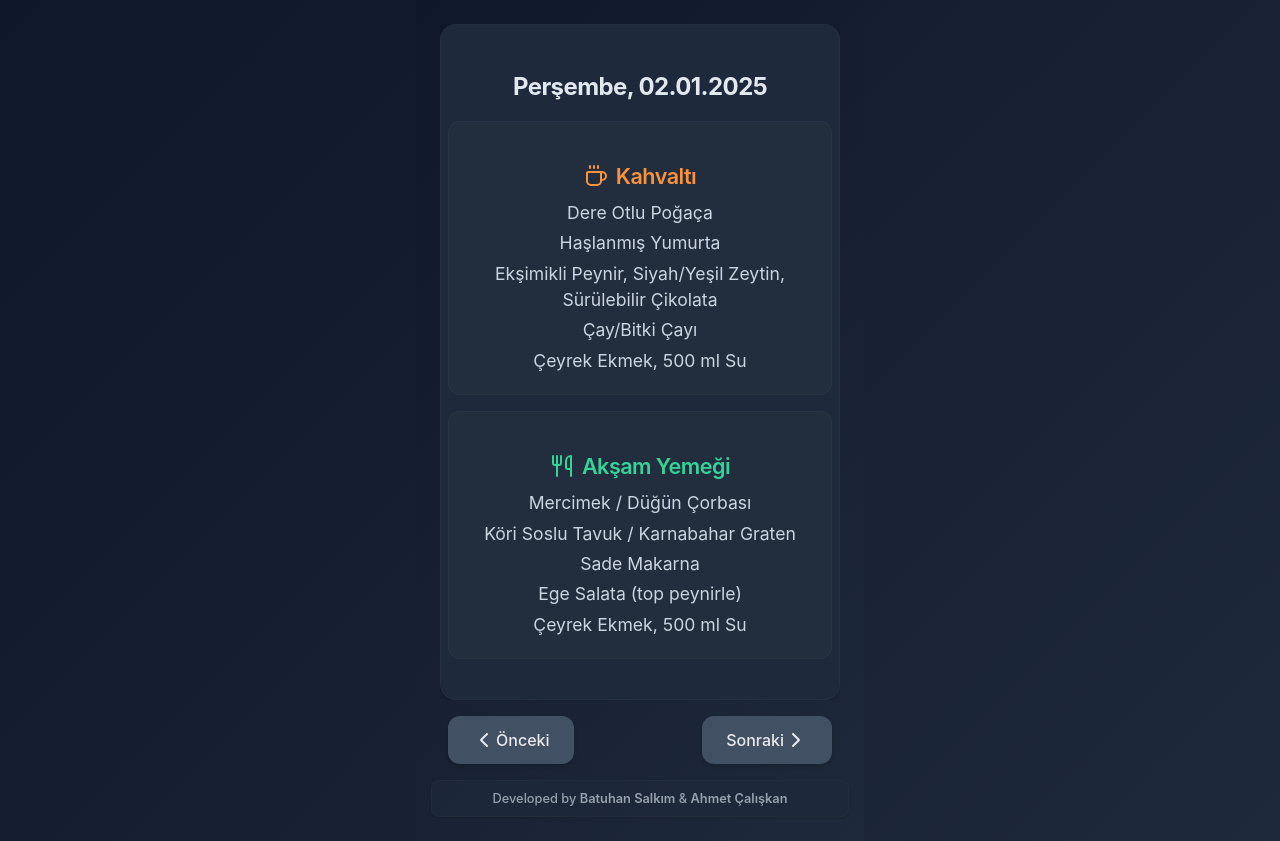
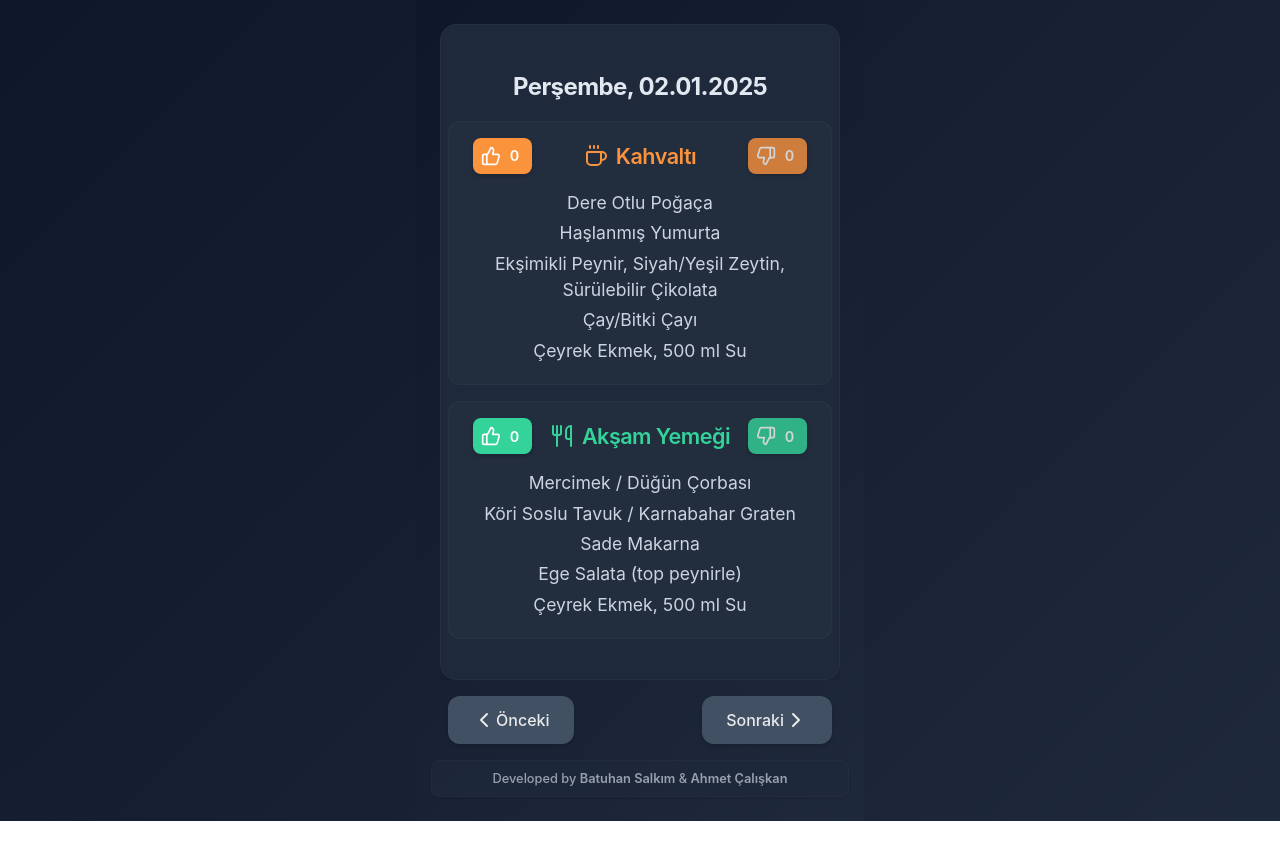
Before and after one commit to yusufuyar01/kyk_yemek_kahvalti, a React (Vite) app in the folder kykyemek/: page / in a window 1280 px wide. Built offline with nearby package versions, Linux system fonts and the light colour scheme; no server answers; the database is empty.

Commit message:
beğeni ve beğnmeme butonları eklendi

```diff
--- a/kykyemek/src/App.jsx
+++ b/kykyemek/src/App.jsx
@@ -6,21 +6,56 @@ import {
   ChevronRight,
   Coffee,
   Utensils,
-  Home,
-  X
+  ThumbsUp,
+  ThumbsDown
 } from "lucide-react";
 import "./MobileMealPlanner.css";
 import { userTracker } from './firebase/userTracker';
+import { database } from './firebase/config';
+import { ref, set, onValue } from 'firebase/database';
 //DayComponent Bileşeni
-const DayComponent = ({ data, animationClass }) => (
+const DayComponent = ({ data, animationClass, onLike, onDislike, likes, dislikes }) => {
+  // Bugünün tarihini al
+  const today = new Date();
+  const todayString = today.toLocaleDateString("tr-TR", {
+    day: "2-digit",
+    month: "2-digit",
+    year: "numeric",
+  });
+
+  // Yemek tarihini kontrol et
+  const mealDate = new Date(data.tarih.split('.').reverse().join('-'));
+  const isDatePassed = mealDate <= today;
+
+  return (
     <div className={`day-component ${animationClass}`}>
       <h2 className="day-title">
         {data.gun}, {data.tarih}
       </h2>
       <div className="meal-section">
+        <div className="meal-header">
+          <button
+            className="rating-button like breakfast-rating"
+            onClick={() => onLike(data.tarih, 'breakfast')}
+            disabled={!isDatePassed}
+            title={!isDatePassed ? "Bu tarih henüz gelmedi" : ""}
+          >
+            <ThumbsUp size={20} />
+            <span className="rating-count">{likes[`${data.tarih}_breakfast`] || 0}</span>
+          </button>
           <h3 className="meal-title breakfast">
             <Coffee className="meal-icon" /> Kahvaltı
           </h3>
+          <button
+            className="rating-button dislike breakfast-rating"
+            onClick={() => onDislike(data.tarih, 'breakfast')}
+            disabled={!isDatePassed}
+            title={!isDatePassed ? "Bu tarih henüz gelmedi" : ""}
+          >
+            <ThumbsDown size={20} />
+            <span className="rating-count">{dislikes[`${data.tarih}_breakfast`] || 0}</span>
+          </button>
+        </div>
         <p className="meal-text">{data.kahvalti.ana_urun}</p>
         <p className="meal-text">{data.kahvalti.ana_urun2}</p>
         <p className="meal-text">
@@ -34,10 +69,30 @@ const DayComponent = ({ data, animationClass }) => (
         </p>
       </div>
       <div className="meal-section">
+        <div className="meal-header">
+          <button
+            className="rating-button like dinner-rating"
+            onClick={() => onLike(data.tarih, 'dinner')}
+            disabled={!isDatePassed}
+            title={!isDatePassed ? "Bu tarih henüz gelmedi" : ""}
+          >
+            <ThumbsUp size={20} />
+            <span className="rating-count">{likes[`${data.tarih}_dinner`] || 0}</span>
+          </button>
           <h3 className="meal-title dinner">
             <Utensils className="meal-icon" />
             Akşam Yemeği
           </h3>
+          <button
+            className="rating-button dislike dinner-rating"
+            onClick={() => onDislike(data.tarih, 'dinner')}
+            disabled={!isDatePassed}
+            title={!isDatePassed ? "Bu tarih henüz gelmedi" : ""}
+          >
+            <ThumbsDown size={20} />
+            <span className="rating-count">{dislikes[`${data.tarih}_dinner`] || 0}</span>
+          </button>
+        </div>
         <p className="meal-text">{data.ogle_aksam.corba}</p>
         <p className="meal-text">{data.ogle_aksam.ana_yemek}</p>
         <p className="meal-text">{data.ogle_aksam.yardimci_yemek}</p>
@@ -48,6 +103,7 @@ const DayComponent = ({ data, animationClass }) => (
       </div>
     </div>
   );
+};
 
 DayComponent.propTypes = {
   data: PropTypes.shape({
@@ -70,7 +126,11 @@ DayComponent.propTypes = {
       su: PropTypes.string.isRequired
     }).isRequired
   }).isRequired,
-  animationClass: PropTypes.string.isRequired
+  animationClass: PropTypes.string.isRequired,
+  onLike: PropTypes.func.isRequired,
+  onDislike: PropTypes.func.isRequired,
+  likes: PropTypes.object.isRequired,
+  dislikes: PropTypes.object.isRequired
 };
 
 export default function MobileMealPlanner() {
@@ -79,38 +139,84 @@ export default function MobileMealPlanner() {
   const [startIndex, setStartIndex] = useState(0);
   const [animationClass, setAnimationClass] = useState("");
   const [alertMessage, setAlertMessage] = useState("");
-  const [deferredPrompt, setDeferredPrompt] = useState(null);
-  const [isStandalone, setIsStandalone] = useState(false);
-
-  // PWA durumunu kontrol et
-  useEffect(() => {
-    const checkStandalone = () => {
-      const isInStandaloneMode = window.matchMedia('(display-mode: standalone)').matches
-        || window.navigator.standalone
-        || document.referrer.includes('android-app://');
-      setIsStandalone(isInStandaloneMode);
-    };
-
-    checkStandalone();
-    window.matchMedia('(display-mode: standalone)').addListener(checkStandalone);
-  }, []);
-
-  // PWA yükleme önerisi için useEffect
-  useEffect(() => {
-    const handler = (e) => {
-      e.preventDefault();
-      setDeferredPrompt(e);
-    };
-
-    window.addEventListener('beforeinstallprompt', handler);
-    return () => window.removeEventListener('beforeinstallprompt', handler);
-  }, []);
+  const [likes, setLikes] = useState({});
+  const [dislikes, setDislikes] = useState({});
 
   // Tema ayarı için useEffect
   useEffect(() => {
     document.documentElement.setAttribute("data-theme", "dark");
     localStorage.setItem("theme", "dark");
   }, []);
+
+  // Beğeni verilerini yükle
+  useEffect(() => {
+    const loadRatings = async () => {
+      try {
+        const likesRef = ref(database, 'ratings/likes');
+        const dislikesRef = ref(database, 'ratings/dislikes');
+
+        onValue(likesRef, (snapshot) => {
+          setLikes(snapshot.val() || {});
+        });
+
+        onValue(dislikesRef, (snapshot) => {
+          setDislikes(snapshot.val() || {});
+        });
+      } catch (error) {
+        console.error('Beğeni verileri yüklenemedi:', error);
+      }
+    };
+
+    loadRatings();
+  }, []);
+
+  const handleLike = async (date, meal) => {
+    try {
+      const likesRef = ref(database, `ratings/likes/${date}/${meal}`);
+      const dislikesRef = ref(database, `ratings/dislikes/${date}/${meal}`);
+
+      // Mevcut beğeni sayılarını al
+      const currentLikes = (likes[`${date}_${meal}`] || 0);
+      const currentDislikes = (dislikes[`${date}_${meal}`] || 0);
+
+      console.log(`Beğeni ekleniyor: ${date} - ${meal}`);
+      // Beğeni sayısını güncelle
+      await set(likesRef, currentLikes + 1);
+      console.log('Beğeni başarıyla eklendi');
+
+      // Eğer daha önce dislike yapıldıysa onu azalt
+      if (currentDislikes > 0) {
+        await set(dislikesRef, currentDislikes - 1);
+        console.log('Dislike sayısı azaltıldı');
+      }
+    } catch (error) {
+      console.error('Beğeni eklenirken hata:', error);
+    }
+  };
+
+  const handleDislike = async (date, meal) => {
+    try {
+      const likesRef = ref(database, `ratings/likes/${date}/${meal}`);
+      const dislikesRef = ref(database, `ratings/dislikes/${date}/${meal}`);
+
+      // Mevcut beğeni sayılarını al
+      const currentLikes = (likes[`${date}_${meal}`] || 0);
+      const currentDislikes = (dislikes[`${date}_${meal}`] || 0);
+
+      console.log(`Dislike ekleniyor: ${date} - ${meal}`);
+      // Dislike sayısını güncelle
+      await set(dislikesRef, currentDislikes + 1);
+      console.log('Dislike başarıyla eklendi');
+
+      // Eğer daha önce like yapıldıysa onu azalt
+      if (currentLikes > 0) {
+        await set(likesRef, currentLikes - 1);
+        console.log('Like sayısı azaltıldı');
+      }
+    } catch (error) {
+      console.error('Beğenmeme eklenirken hata:', error);
+    }
+  };
 
   // Verileri çekmek için useEffect
   useEffect(() => {
@@ -199,53 +305,31 @@ export default function MobileMealPlanner() {
     };
   }, []);
 
-  // Ana ekrana ekleme işlevi
-  const handleInstall = async () => {
-    if (!deferredPrompt) return;
-
-    try {
-      const result = window.confirm('KYK Yemek uygulamasını ana ekranınıza eklemek ister misiniz?');
-
-      if (result) {
-        deferredPrompt.prompt();
-        const { outcome } = await deferredPrompt.userChoice;
-
-        if (outcome === 'accepted') {
-          console.log('Uygulama başarıyla kuruldu');
-          setIsStandalone(true);
-        }
-      }
-    } catch (error) {
-      console.error('Kurulum sırasında hata:', error);
-    } finally {
-      setDeferredPrompt(null);
-    }
-  };
-
   return (
     <div className="meal-planner">
-      {!isStandalone && deferredPrompt && (
-        <button className="install-home-button" onClick={handleInstall}>
-          <Home size={24} />
-        </button>
-      )}
       <div className="planner-container" {...handlers}>
         {Array.isArray(mealPlan) && mealPlan.length > 0 && currentIndex >= 0 && mealPlan[currentIndex] ? (
+          <>
             <DayComponent
               data={mealPlan[currentIndex]}
               animationClass={animationClass}
+              onLike={handleLike}
+              onDislike={handleDislike}
+              likes={likes}
+              dislikes={dislikes}
             />
+            {alertMessage && (
+              <div className="alert-message">
+                <p>{alertMessage}</p>
+              </div>
+            )}
+          </>
         ) : (
           <div className="error-message">
             <p>Yemek planı yüklenemedi. Lütfen daha sonra tekrar deneyiniz.</p>
           </div>
         )}
       </div>
-      {alertMessage && (
-        <div className="alert-message">
-          <p>{alertMessage}</p>
-        </div>
-      )}
       <div className="navigation-buttons">
         <button
           className="nav-button"
--- a/kykyemek/src/MobileMealPlanner.css
+++ b/kykyemek/src/MobileMealPlanner.css
@@ -116,14 +116,23 @@ html {
   border: 1px solid rgba(255, 255, 255, 0.03);
 }
 
+.meal-header {
+  display: flex;
+  align-items: center;
+  justify-content: space-between;
+  margin-bottom: 1rem;
+  padding: 0 0.5rem;
+}
+
 .meal-title {
   font-size: 1.2rem;
   font-weight: 600;
-  margin-bottom: 0.5rem;
   display: flex;
   align-items: center;
   justify-content: center;
   letter-spacing: -0.025em;
+  margin: 0;
+  flex: 1;
 }
 
 .meal-title.breakfast {
@@ -399,13 +408,13 @@ html {
 
 .install-home-button {
   position: fixed;
-  top: 1rem;
-  right: 1rem;
+  top: 20px;
+  right: 20px;
   background-color: var(--meal-breakfast);
   border: none;
   color: white;
   cursor: pointer;
-  padding: 0.75rem;
+  padding: 12px;
   border-radius: 50%;
   display: flex;
   align-items: center;
@@ -413,7 +422,9 @@ html {
   transition: all 0.2s ease;
   opacity: 0.9;
   box-shadow: 0 2px 8px var(--shadow-color);
-  z-index: 1000;
+  z-index: 9999;
+  width: 56px;
+  height: 56px;
 }
 
 .install-home-button:hover {
@@ -426,3 +437,75 @@ html {
   background-color: var(--meal-breakfast);
   color: white;
 }
+
+.rating-buttons {
+  display: flex;
+  justify-content: center;
+  gap: 1rem;
+  margin-top: 1rem;
+  padding: 0.5rem;
+}
+
+.rating-button {
+  display: flex;
+  align-items: center;
+  gap: 0.25rem;
+  padding: 0.5rem;
+  border: none;
+  border-radius: 0.5rem;
+  cursor: pointer;
+  transition: all 0.2s ease;
+  font-weight: 500;
+  color: white;
+  box-shadow: 0 2px 4px var(--shadow-color);
+  min-width: 3.5rem;
+}
+
+.rating-button.breakfast-rating.like {
+  background-color: var(--meal-breakfast);
+}
+
+.rating-button.breakfast-rating.dislike {
+  background-color: var(--meal-breakfast);
+  opacity: 0.8;
+}
+
+.rating-button.dinner-rating.like {
+  background-color: var(--meal-dinner);
+}
+
+.rating-button.dinner-rating.dislike {
+  background-color: var(--meal-dinner);
+  opacity: 0.8;
+}
+
+.rating-button:hover {
+  transform: translateY(-2px);
+  box-shadow: 0 4px 8px var(--shadow-color);
+  opacity: 1;
+}
+
+.rating-count {
+  font-size: 0.9rem;
+  font-weight: 600;
+  min-width: 1.2rem;
+  text-align: center;
+}
+
+/* Remove install button styles */
+.install-home-button {
+  display: none;
+}
+
+.rating-button:disabled {
+  opacity: 0.5;
+  cursor: not-allowed;
+  transform: none !important;
+  box-shadow: none !important;
+}
+
+.rating-button:disabled:hover {
+  transform: none !important;
+  box-shadow: none !important;
+  opacity: 0.5;
+}
```
Lines whose indentation alone changed are shown as unchanged.
